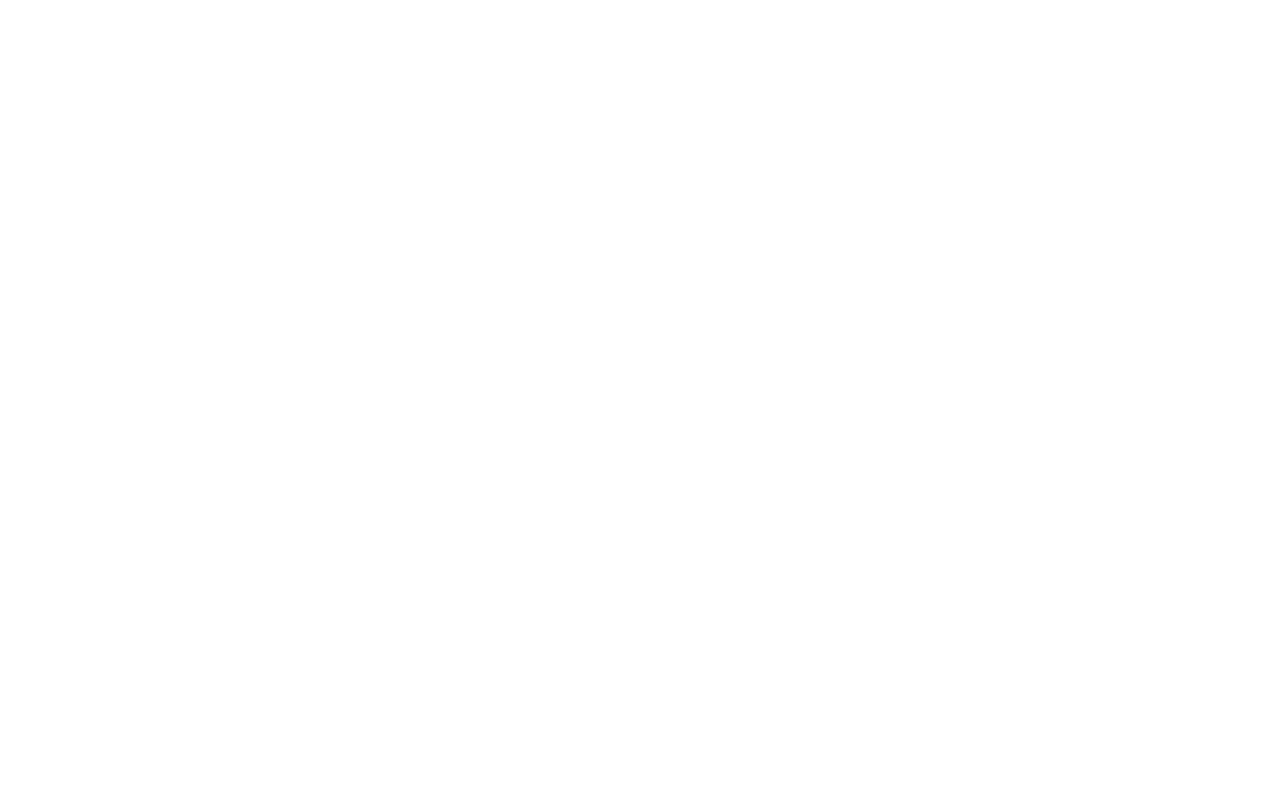
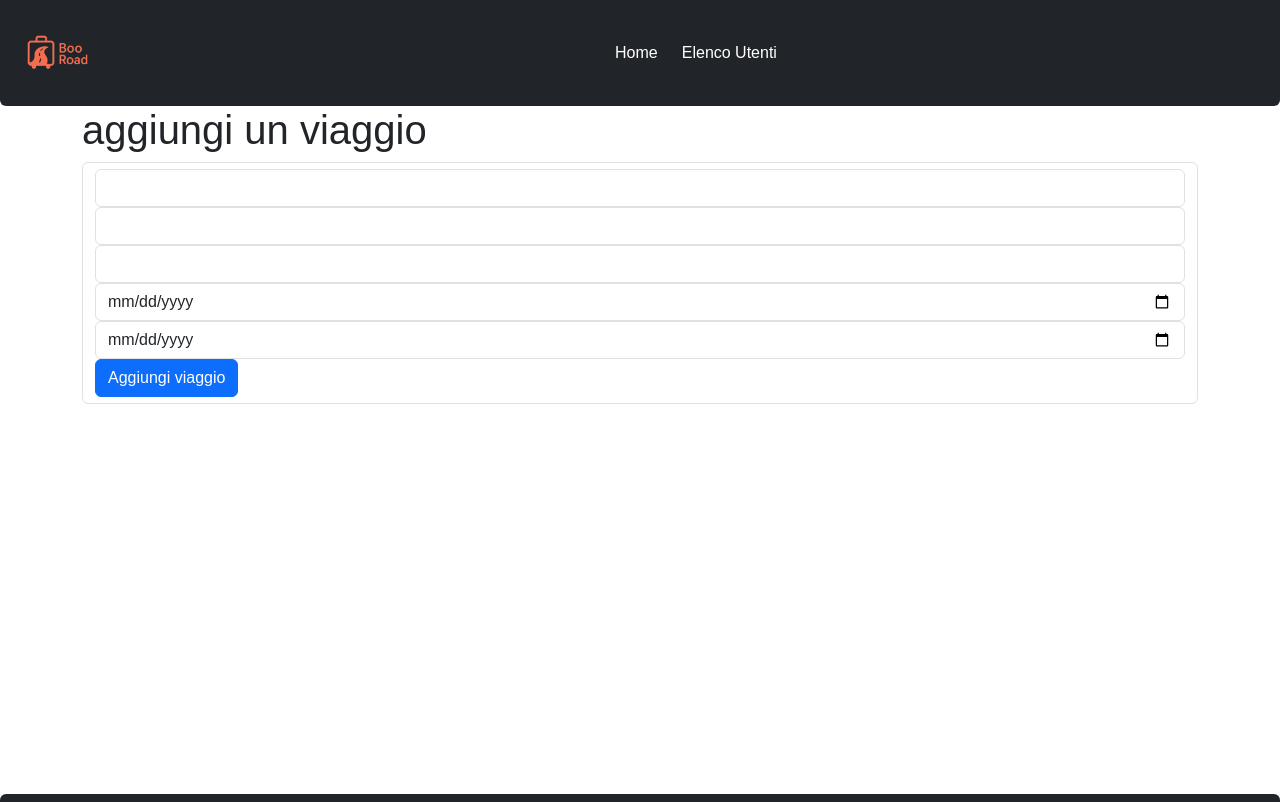
Before and after one commit to mattiacoli/BooRoad, a React (Vite) app: page /addtrip in a window 1280 px wide. Before the commit this address had no page. Shown: the top 802 px of the page. Built offline with nearby package versions, Linux system fonts and the light colour scheme.

Commit message:
Add AddTrip and AddUsersForm components for trip and user management

```diff
--- a/src/App.jsx
+++ b/src/App.jsx
@@ -2,6 +2,7 @@
 import DefaultLayout from "./layouts/DefaultLayout"
 import Home from "./pages/Home"
 import Trip from './pages/Trip'
+import AddTrip from "./pages/AddTrip"
 
 function App() {
 
@@ -12,6 +13,7 @@
           <Route Component={DefaultLayout}>
             <Route path="/" Component={Home} />
             <Route path="/:id/trip" Component={Trip} />
+            <Route path="/addtrip" Component={AddTrip} />
           </Route>
         </Routes>
       </BrowserRouter>
--- /dev/null
+++ b/src/pages/AddTrip.jsx
@@ -0,0 +1,45 @@
+import { useState } from "react"
+
+export default function AddTrip() {
+
+    const [newTrip, setNewTrip] = useState({
+        id: 1,
+        immagine: "",
+        nome: "",
+        città: "",
+        dataInizio: "",
+        dataFine: "",
+        partecipanti: []
+    })
+
+
+    function handleChange(key, value) {
+        setNewTrip({
+            ...newTrip,
+            [key]: value
+        })
+    }
+
+    function handleSubmit() {
+        console.log('submit');
+        console.log(newTrip);
+    }
+
+    return (
+        <>
+            <div className="container">
+                <h1>aggiungi un viaggio</h1>
+                <form onSubmit={(e) => { e.preventDefault(); handleSubmit() }} className="form-control" action="">
+                    <input className="form-control" name="immagine" type="text" value={newTrip.immagine} onChange={(e) => handleChange(e.target.name, e.target.value)} />
+                    <input className="form-control" name="nome" type="text" value={newTrip.nome} onChange={(e) => handleChange(e.target.name, e.target.value)} />
+                    <input className="form-control" name="città" type="text" value={newTrip.città} onChange={(e) => handleChange(e.target.name, e.target.value)} />
+                    <input className="form-control" name="dataInizio" type="date" value={newTrip.dataInizio} onChange={(e) => handleChange(e.target.name, e.target.value)} />
+                    <input className="form-control" name="dataFine" type="date" value={newTrip.dataFine} onChange={(e) => handleChange(e.target.name, e.target.value)} />
+
+                    <button className="btn btn-primary">Aggiungi viaggio</button>
+                </form>
+            </div>
+
+        </>
+    )
+}
```
Also changed, not shown: src/components/AddUsersForm.jsx (added, +21 -0 lines).
